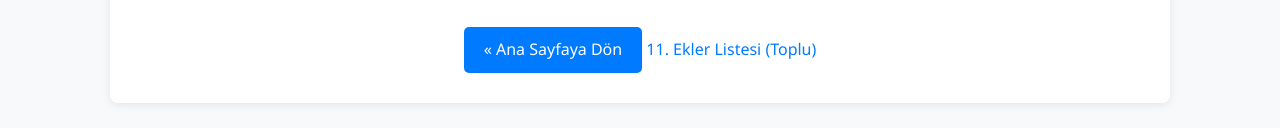
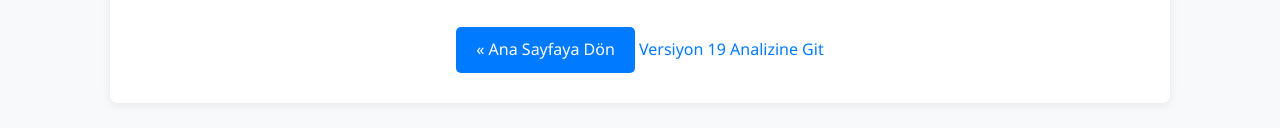
Before and after one commit to matematiksel/mustafa, a plain HTML site: page versiyon_analizi.html in a window 1280 px wide. Shown: the part 1856-1984 px from the top of the page. Drawn offline with Linux system fonts and the light colour scheme.

Commit message:
Update versiyon_analizi.html

```diff
--- a/versiyon_analizi.html
+++ b/versiyon_analizi.html
@@ -127,7 +127,7 @@
 
             <div class="navigation-links">
                  <a href="index2.html" class="btn">&laquo; Ana Sayfaya Dön</a>
-                 <a href="analiz_v19.html">11. Ekler Listesi (Toplu)</a>
+                 <a href="analiz_v19.html">Versiyon 19 Analizine Git</a>
             </div>
         </article>
     </main>
```
